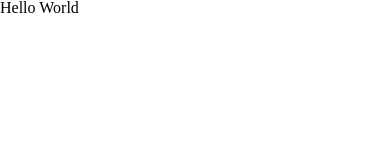
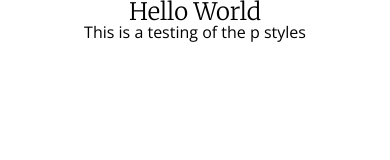
Before and after one commit to teeppope/bikesandwine, a plain HTML site: page 2-column-layout.htm in a window 390 px wide. Drawn offline with nearby package versions, Linux system fonts and the light colour scheme.

Commit message:
add in base typography and media query styles

```diff
--- a/2-column-layout.htm
+++ b/2-column-layout.htm
@@ -4,6 +4,7 @@
 	<meta charset="UTF-8">
 	<title>Jr Developer Task</title>
 	<!-- Link to CSS -->
+	<link href="https://fonts.googleapis.com/css?family=Merriweather:300,400,700|Open+Sans:300,400,600" rel="stylesheet">
 	<link rel="stylesheet" href="reset.css">
 	<link rel="stylesheet" href="screen.css">
 	<!-- Link to jQuery -->
@@ -18,8 +19,9 @@
 			<h1>Hello World</h1>
 
 		</section>
+
 		<section>
-
+			<p>This is a testing of the p styles</p>
 		</section>
 	</main>
 
--- a/screen.css
+++ b/screen.css
@@ -0,0 +1,44 @@
+/* ELEMENT STYLES */
+html {
+	/*Set at 62.5% so I can use rem's at a base 10 value*/
+	font-size: 62.5%;
+	box-sizing: border-box;
+}
+*, *:before, *:after {
+	box-sizing: inherit;
+}
+body{
+	width: 80%;
+	margin: 0 auto;
+}
+main {
+	display: flex;
+	flex-direction: column;
+	justify-content: space-around;
+}
+section{
+	text-align: center;
+}
+
+/*BASE TYPOGRAPHY STYLES*/
+h1, h2, h3, h4, h5, h6{
+	font-family: 'Merriweather', serif;
+}
+h1{
+	font-size: 2.4rem;
+	font-weight: 300;
+}
+p {
+	font-family: 'Open Sans', sans-serif;
+	font-size: 1.6rem;
+	font-weight: 300;
+}
+
+
+/* MEDIA QUERIES */
+@media (min-width: 40rem) {
+	main {
+		flex-direction: row;
+	}
+
+}
```
Also changed, not shown: jquery.js.
